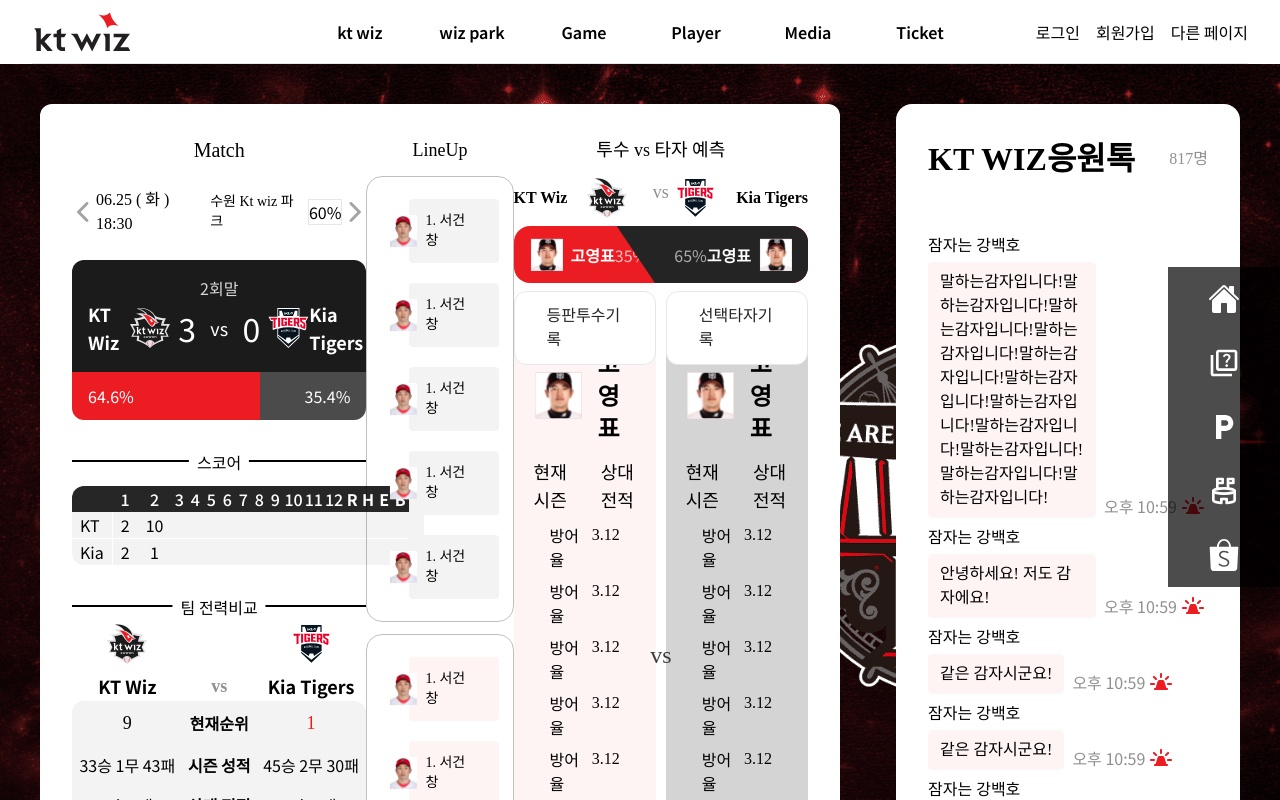
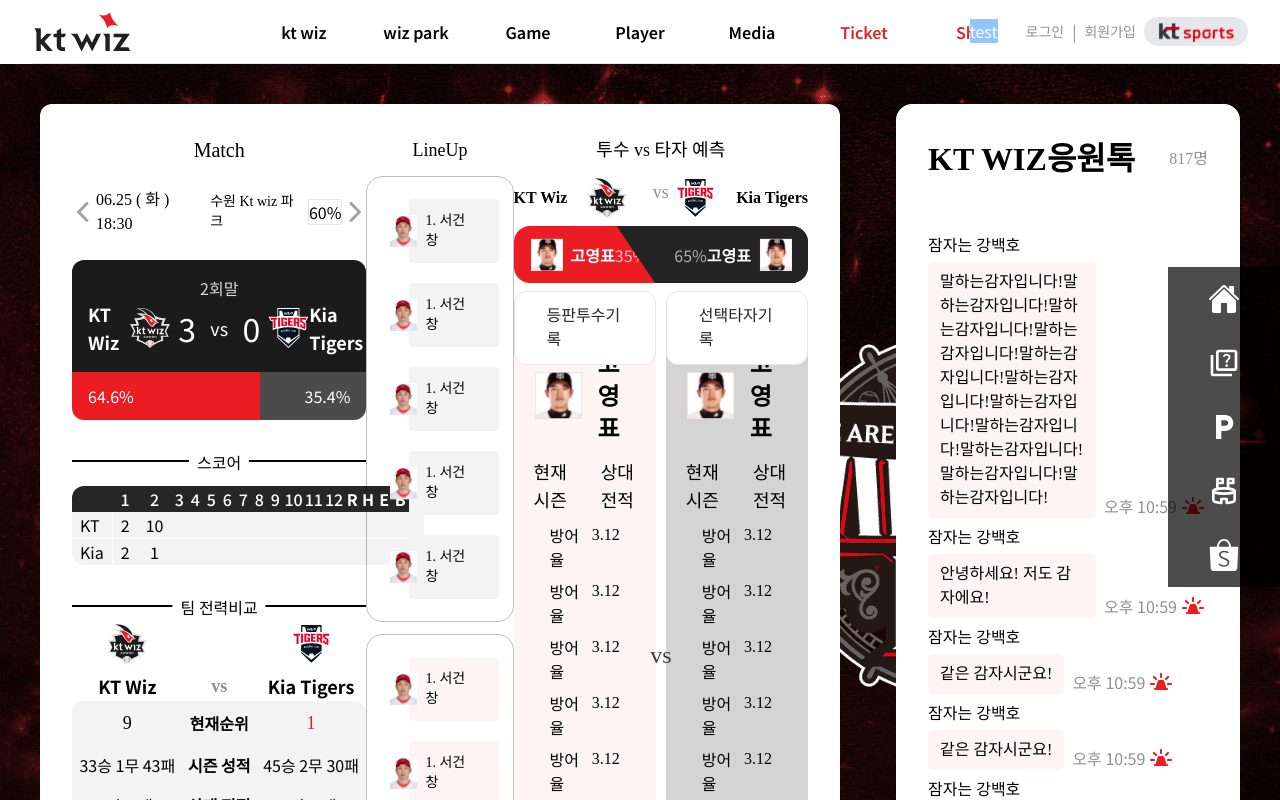
Before and after one commit to KT-Kimbu-net/FE, a Next.js app: page / in a window 1280 px wide. Shown: the top 800 px of the page. Built offline with nearby package versions, Linux system fonts and the light colour scheme.

Commit message:
✨feat : 헤더, 푸터 보완
- flow #11

```diff
--- a/src/components/Footer/Footer.tsx
+++ b/src/components/Footer/Footer.tsx
@@ -20,7 +20,7 @@ export default function Footer() {
 
   return (
     <>
-      <footer className="bg-white border-t border-gray-200 py-8">
+      <footer className="bg-white border-t border-gray-200">
         <div className="container mx-auto px-4">
           <div className="flex flex-col md:flex-row justify-around items-center md:items-start">
             {/* Section 1: Logo and Icons */}
@@ -71,25 +71,76 @@ export default function Footer() {
                   </span>
                 </div>
                 <div className="py-5">
-                  <p className="text-sm text-gray-600">대표번호: 1899-5916</p>
-                  <p className="text-xs text-gray-400">
-                    운영시간: 평일 10:00 ~ 18:00, 주말 10:00 ~ 경기 시작 전까지,
-                    월요일 및 주말 미경기 시 미운영
-                  </p>
-                  <p className="text-sm text-gray-600">
-                    주소: 경기도 수원시 장안구 경수대로 (조원동) 수원 케이티
-                    위즈파크
-                  </p>
+                  <div className="flex flex-col text-sm text-gray-600">
+                    <div className="flex">
+                      <div className="w-20">
+                        <p className="text-sm text-[#0599AF] font-bold">
+                          대표번호{" "}
+                        </p>
+                      </div>
+                      <div className="flex-1">
+                        <span className="text-gray-600 font-bold">
+                          1899-5916
+                          <span className="text-xs text-gray-300 font-normal">
+                            (운영시간: 평일 10:00 ~ 18:00, 주말 10:00 ~ 경기
+                            시작 전까지, 월요일 및 주말 미경기 시 미운영)
+                          </span>
+                        </span>
+                      </div>
+                    </div>
+                    <div className="flex mt-3">
+                      <div className="w-20">
+                        <p className="text-sm text-[#0599AF] font-bold">
+                          주소{" "}
+                        </p>
+                      </div>
+                      <div className="flex-1">
+                        <span className="text-gray-600 font-normal">
+                          경기도 수원시 장안구 경수대로 (조원동) 수원 케이티
+                          위즈파크
+                        </span>
+                      </div>
+                    </div>
+                    <p className="mt-3 text-xs text-gray-400 font-normal">
+                      Copyright 2024 KimBuNet. All rights reserved.
+                    </p>
+                  </div>
                 </div>
               </div>
             </div>
 
             {/* Section 3: Dropdown */}
-            <div className="hidden md:block text-center">
+            {/* 선택시 링크 이동? */}
+            <div className="hidden md:block text-center mt-5">
               <select className="border border-gray-300 rounded-md p-2 mb-4">
-                <option>kt 그룹사 및 관련사이트</option>
-                <option>kt 그룹사 및 관련사이트</option>
-                <option>kt 그룹사 및 관련사이트</option>
+                <option value="">kt 그룹사 및 관련사이트</option>
+                <option value="//www.ktestate.com/">KT estate</option>
+                <option value="//www.kttelecop.co.kr/">KT telecop</option>
+                <option value="//www.ktsat.net/mainPage.do">KT sat</option>
+                <option value="//www.ktengineering.co.kr/">
+                  KT engineering
+                </option>
+                <option value="//www.ktis.co.kr/v2/">KT is</option>
+                <option value="//www.ktcs.co.kr/">KT cs</option>
+                <option value="//www.ktmns.com/">KT m&amp;s</option>
+                <option value="//www.ktlinkus.com/">KT linkus</option>
+                <option value="//www.ktds.com/index.jsp">KT ds</option>
+                <option value="//www.ktnexr.com/">KT NexR</option>
+                <option value="//www.initech.com/html/index.html">
+                  INITECH
+                </option>
+                <option value="//www.ktmmobile.com/main.do">kt M mobile</option>
+                <option value="//www.kthcorp.com/index">kt alpha</option>
+                <option value="//www.geniemusic.co.kr/">지니뮤직</option>
+                <option value="//www.nasmedia.co.kr/">nasmedia</option>
+                <option value="//www.kt.com/">KT 닷컴</option>
+                <option value="//shop.kt.com/main.do">KT Shop</option>
+                <option value="//www.ktcommerce.co.kr/login.jsp">
+                  kt commerce
+                </option>
+                <option value="//www.ktdw.co.kr/">KT 동우회</option>
+                <option value="//recruit.kt.com/">인재채용</option>
+                <option value="//partner.kt.com/">KT 파트너포탈</option>
               </select>
             </div>
 
--- a/src/components/Header/Header.tsx
+++ b/src/components/Header/Header.tsx
@@ -3,6 +3,9 @@ import React, { useState } from "react";
 import Image from "next/image";
 import Link from "next/link";
 import HeaderMobile from "./HeaderMobile";
+import { BiLogOut } from "react-icons/bi"; // 로그아웃
+import { dummyCurrentUser } from "@/data/modal/currentUserDummy";
+import { UserData } from "@/types/api";
 
 interface MenuItem {
   name: string;
@@ -18,6 +21,16 @@ export default function Header() {
   const [isDropdownVisible, setIsDropdownVisible] = useState(false);
   const [isMenuOpen, setIsMenuOpen] = useState(false);
   const [isUserMenuOpen, setIsUserMenuOpen] = useState(false);
+
+  const [user, setUser] = useState<null | UserData>(null);
+
+  const handleLogin = () => {
+    setUser(dummyCurrentUser);
+  };
+
+  const handleLogout = () => {
+    setUser(null);
+  };
 
   const handleMouseEnter = () => {
     setIsDropdownVisible(true);
@@ -43,16 +56,15 @@ export default function Header() {
         { name: "구단 BI", link: "/ktwiz/bi/symbol" },
         { name: "회원 정책", link: "/ktwiz/policy/regular" },
         { name: "스폰서", link: "/ktwiz/sponsor" },
-        { name: "월페이퍼", link: "/ktwiz/wallpaper" },
+        { name: "wiz공지사항", link: "/ktwiz/notice" },
       ],
     },
     {
       title: "wiz park",
       items: [
-        { name: "수원 park", link: "/wizpark/intro" },
+        { name: "야구장", link: "/wizpark/intro" },
         { name: "주차 예약", link: "/wizpark/parking" },
         { name: "찾아오기", link: "/wizpark/location" },
-        { name: "익산야구장", link: "/wizpark/iksan" },
       ],
     },
     {
@@ -69,23 +81,27 @@ export default function Header() {
         { name: "투수", link: "/player/pitcher" },
         { name: "타자", link: "/player/catcher" },
         { name: "응원단", link: "/player/cheer" },
-        { name: "응원가", link: "/player/song" },
-        { name: "응원가 저작권", link: "/player/song-copyright" },
       ],
     },
     {
       title: "Media",
       items: [
-        { name: "wiz 뉴스", link: "/media/wiznews" },
-        { name: "wiz 스토리", link: "/media/wizstory" },
-        { name: "시구자 정보", link: "/media/firstpitch" },
-        { name: "wiz 포토", link: "/media/photos" },
-        { name: "하이라이트", link: "/media/highlight" },
-        { name: "Live 영상모음", link: "/media/live/pts" },
+        { name: "wiz소식", link: "/media/wiznews" },
+        { name: "wiz포토", link: "/media/photos" },
+        { name: "wiz하이라이트", link: "/media/highlight" },
+        { name: "응원가", link: "/media/song" },
       ],
     },
     {
       title: "Ticket",
+      items: [
+        { name: "티켓 예매", link: "/ticket/reservation" },
+        { name: "단체관람", link: "/ticket/group" },
+        { name: "좌석 배치도", link: "/ticket/seatmap" },
+      ],
+    },
+    {
+      title: "Shop",
       items: [],
     },
   ];
@@ -114,8 +130,12 @@ export default function Header() {
             {menus.map((menu, index) => (
               <div key={index} className="flex items-center text-center">
                 <Link
-                  href="#"
-                  className="text-black font-semibold hover:bg-gray-200 rounded-lg p-2 w-28"
+                  href={menu.title === "Shop" ? "/shop" : "#"}
+                  className={`font-semibold hover:bg-gray-200 rounded-lg p-2 w-28 ${
+                    menu.title === "Ticket" || menu.title === "Shop"
+                      ? "text-red-600"
+                      : "text-black"
+                  }`}
                 >
                   {menu.title}
                 </Link>
@@ -124,14 +144,57 @@ export default function Header() {
           </nav>
 
           {/* 우측 버튼들 */}
-          <div className="ml-auto flex items-center space-x-4 absolute right-0 top-1/2 translate-y-[-50%]">
-            <Link href="/login" className="text-black font-normal">
+          <div className="ml-auto flex items-center space-x-2 absolute right-0 top-1/2 translate-y-[-50%]">
+            {user ? (
+              <>
+                <span className="text-gray-500 text-sm font-normal">
+                  {user.credit.creditAmount} point
+                </span>
+                <span className="hover:text-gray-800 text-gray-500">|</span>
+                <span className="text-gray-500 text-sm font-normal">
+                  {user.userId}
+                </span>
+                {/* <button onClick={handleLogout} className="flex items-center"> */}
+                <BiLogOut
+                  onClick={handleLogout}
+                  className="text-gray-500 text-lg cursor-pointer"
+                />
+                {/* </button> */}
+              </>
+            ) : (
+              <>
+                <button
+                  onClick={handleLogin}
+                  className="bg-blue-300 text-white mr-5"
+                >
+                  test
+                </button>
+                <Link
+                  href="/login"
+                  className="hover:text-gray-800 text-gray-500 text-sm font-normal"
+                >
                   로그인
                 </Link>
-            <Link href="/signup" className="text-black font-normal">
+                <span className="hover:text-gray-800 text-gray-500">|</span>
+                <Link
+                  href="/signup"
+                  className="text-gray-500 text-sm font-normal"
+                >
                   회원가입
                 </Link>
-            <button className="text-black font-normal">다른 페이지</button>
+              </>
+            )}
+            <Link
+              href="http://kt-sports.co.kr/sports/site/main.do"
+              className="bg-gray-200 text-black font-normal px-3 py-1 rounded-3xl flex items-center hover:bg-gray-300"
+              passHref
+            >
+              <img
+                src="/img-logo-ktsports.svg"
+                alt="Icon"
+                className="w-20 h-15"
+              />
+            </Link>
           </div>
         </div>
       </div>
@@ -144,13 +207,7 @@ export default function Header() {
         >
           <div className="w-full m-auto">
             <div className="flex justify-center py-4">
-              {menus.map((submenu, submenuIndex) => (
-                <div
-                  key={submenuIndex}
-                  className={`${
-                    submenuIndex > 0 ? "border-l border-gray-300" : ""
-                  }`}
-                >
+              {menus.map((submenu) => (
                 <ul className="text-center w-28 flex flex-col">
                   {submenu.items.map((item, itemIndex) => (
                     <li key={itemIndex} className="py-1">
@@ -162,7 +219,6 @@ export default function Header() {
                     </li>
                   ))}
                 </ul>
-                </div>
               ))}
             </div>
           </div>
--- a/src/data/modal/currentUserDummy.tsx
+++ b/src/data/modal/currentUserDummy.tsx
@@ -5,7 +5,7 @@ export const dummyCurrentUser: UserData = {
   password: "default123",
   nickname: "Guest",
   credit: {
-    creditAmount: 0,
+    creditAmount: 100,
     usedHistory: [],
     deleteHistory: [],
     getHistory: [],
```
Also changed, not shown: public/img-logo-ktsports.svg (added). Lines whose indentation alone changed are shown as unchanged.
